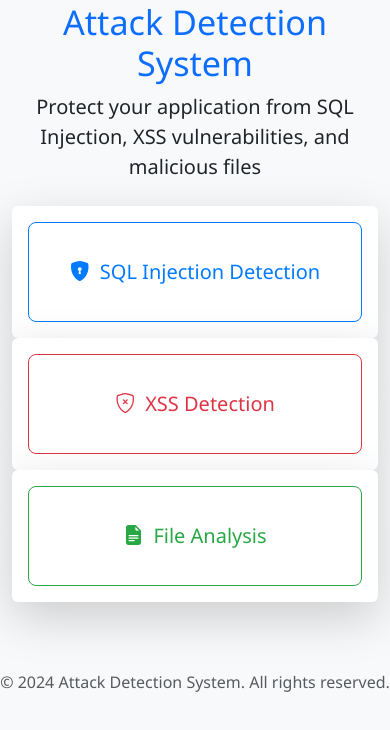
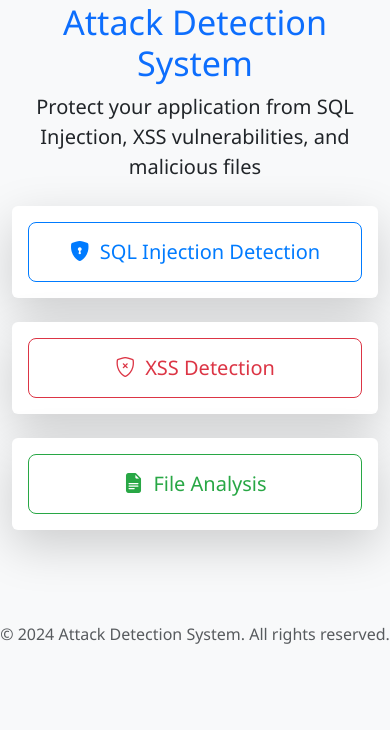
Before and after one commit to Omkarska/cyber_attack_models_deployment, a Flask app: page / in a window 390 px wide. Shown: the part 126-856 px from the top of the page. After the commit the page ends 770 px from the top, so only its background shows below. Run offline with Flask 3, Linux system fonts and the light colour scheme.

Commit message:
laptop responsiveness

```diff
--- a/templates/home.html
+++ b/templates/home.html
@@ -20,8 +20,8 @@
         .btn-lg {
             padding: 15px 40px;
             font-size: 1.25rem;
-            min-width: 250px;
-            height: 100px;
+            min-width: 200px;
+            height: 80px;
         }
 
         .container {
@@ -45,10 +45,9 @@
         /* Add spacing between icons and text */
         .btn i {
             margin-right: 10px;
-            /* Add consistent margin to the right of the icon */
         }
 
-        /* Add a more vibrant color scheme */
+        /* Vibrant color scheme */
         .btn-outline-primary {
             color: #007bff;
             border-color: #007bff;
@@ -84,6 +83,23 @@
             justify-content: center;
             align-items: center;
         }
+
+        /* Adjust card and button width for smaller screens */
+        @media (max-width: 1200px) {
+            .btn-lg {
+                padding: 10px 30px;
+                min-width: 150px;
+                height: 70px;
+            }
+        }
+
+        @media (max-width: 768px) {
+            .btn-lg {
+                padding: 10px 20px;
+                min-width: 120px;
+                height: 60px;
+            }
+        }
     </style>
 </head>
 
@@ -94,7 +110,7 @@
 
         <!-- Main buttons section -->
         <div class="row justify-content-center">
-            <div class="col-md-3">
+            <div class="col-lg-3 col-md-4 col-sm-6 mb-4">
                 <div class="card shadow-lg">
                     <div class="card-body">
                         <a href="/sql-injection" class="btn btn-lg btn-outline-primary btn-block">
@@ -104,7 +120,7 @@
                 </div>
             </div>
 
-            <div class="col-md-3">
+            <div class="col-lg-3 col-md-4 col-sm-6 mb-4">
                 <div class="card shadow-lg">
                     <div class="card-body">
                         <a href="/xss" class="btn btn-lg btn-outline-danger btn-block">
@@ -114,7 +130,7 @@
                 </div>
             </div>
 
-            <div class="col-md-3">
+            <div class="col-lg-3 col-md-4 col-sm-6 mb-4">
                 <div class="card shadow-lg">
                     <div class="card-body">
                         <a href="/file-analysis" class="btn btn-lg btn-outline-success btn-block">
```
